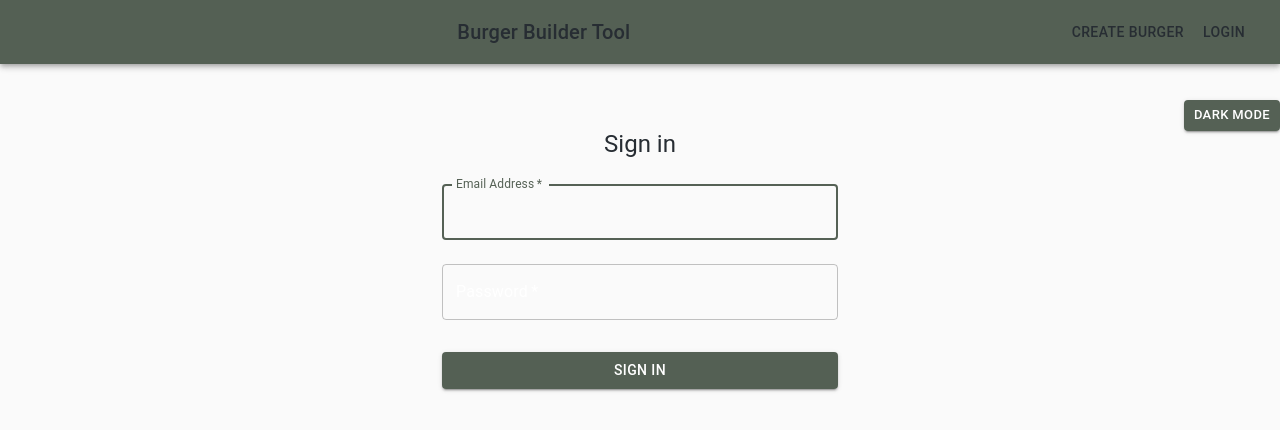
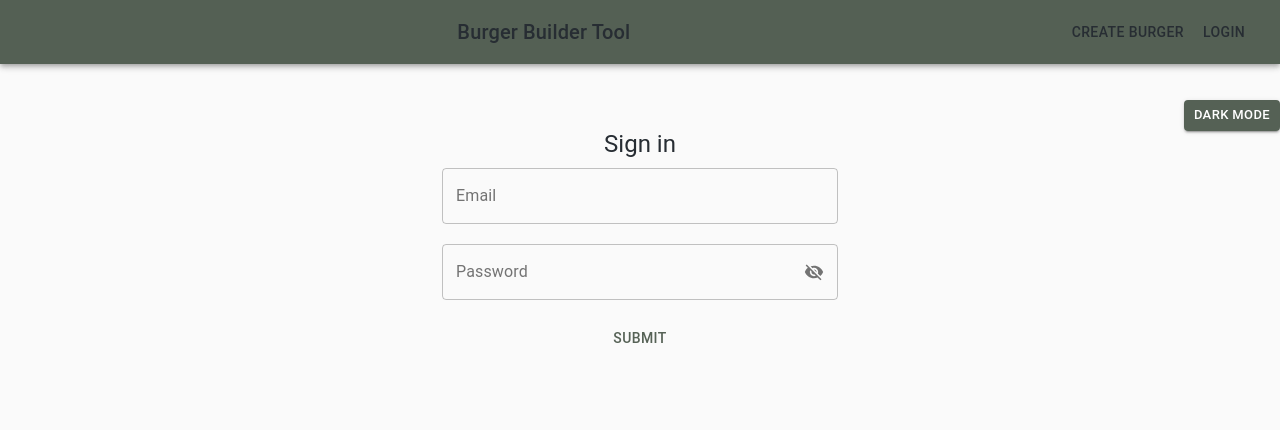
Before and after one commit to Riyad-Arafat/burger-builder, a React (Create React App) app: page /login in a window 1280 px wide. Shown: the top 430 px of the page. Built offline with nearby package versions, Linux system fonts and the light colour scheme.

Commit message:
Login & Checkout ValidationSchema

```diff
--- a/package.json
+++ b/package.json
@@ -4,9 +4,12 @@
   "private": true,
   "dependencies": {
     "@material-ui/core": "^4.11.0",
+    "@material-ui/icons": "^4.9.1",
     "@testing-library/jest-dom": "^5.11.5",
     "@testing-library/react": "^11.1.0",
     "@testing-library/user-event": "^12.1.10",
+    "@types/yup": "^0.29.9",
+    "formik": "^2.2.2",
     "react": "^17.0.1",
     "react-dom": "^17.0.1",
     "react-redux": "^7.2.2",
@@ -16,7 +19,8 @@
     "redux": "^4.0.5",
     "redux-thunk": "^2.3.0",
     "typescript": "^4.0.3",
-    "web-vitals": "^0.2.4"
+    "web-vitals": "^0.2.4",
+    "yup": "^0.29.3"
   },
   "scripts": {
     "start": "react-scripts start",
--- a/src/assets/Burger/Burger.container.css
+++ b/src/assets/Burger/Burger.container.css
@@ -20,6 +20,7 @@
 @media (max-width: 670px){
     .Builder-Conatiner{
         display: block;
+        height: 121vh;
     }
 
     .Contorls-Container{
--- /dev/null
+++ b/src/components/ui/Fields/TextField/index.tsx
@@ -0,0 +1,60 @@
+import React, { useEffect, useState } from 'react';
+import {
+  IconButton,
+  InputAdornment,
+  OutlinedInput,
+  OutlinedInputProps,
+  TextField,
+  TextFieldProps,
+} from '@material-ui/core';
+import { Field, FieldHookConfig, useField, useFormikContext } from 'formik';
+import { Visibility, VisibilityOff } from '@material-ui/icons';
+
+export const InputField = ({
+    label,
+    type,
+    ...props
+  }: TextFieldProps & FieldHookConfig<string>) => {
+    const [field, meta, helpers] = useField(props);
+    const { status } = useFormikContext();
+    const { error, touched } = meta;
+    const errorText = error || (status && status[props.name]) || null;
+    const hasError = !!error || !!(status && status[props.name]);
+    const [showPassword, setShowPassword] = useState(false);
+    const [isPassword, setIsPassword] = useState(false);
+
+    useEffect(() => {
+      setIsPassword(type === 'password');
+    }, []);
+
+    return (
+      <Field
+        as={TextField}
+        type={showPassword && isPassword ? 'text' : type}
+        InputProps={{
+          endAdornment: isPassword ? (
+            <InputAdornment position="end">
+              <IconButton
+                size="small"
+                onClick={() => setShowPassword(!showPassword)}
+                edge="end"
+              >
+                {showPassword ? (
+                  <Visibility fontSize="small" />
+                ) : (
+                  <VisibilityOff fontSize="small" />
+                )}
+              </IconButton>
+            </InputAdornment>
+          ) : null,
+        }}
+        helperText={errorText}
+        label={label}
+        fullWidth
+        style={{ marginBottom: 20 }}
+        variant="outlined"
+        error={hasError}
+        {...props}
+      />
+    );
+};
--- /dev/null
+++ b/src/components/ui/Fields/index.ts
@@ -0,0 +1 @@
+export *  from './TextField'
--- a/src/containers/Auth/AuthForm/AuthForm.tsx
+++ b/src/containers/Auth/AuthForm/AuthForm.tsx
@@ -1,18 +1,37 @@
 import React from 'react';
+import * as Yup from "yup";
 import Button from '@material-ui/core/Button';
-import TextField from '@material-ui/core/TextField';
+
 
 import { useStyles } from ".././Auth.Style";
 import { setAuth } from 'store/modules/auth/authActions';
 import { useSelector, useDispatch } from 'react-redux';
 import { RootState } from 'store/store';
+import { Form, Formik } from 'formik';
+import { InputField } from 'components/ui/Fields';
+
+
+
+interface LoginParams {
+  email: string;
+  password: string;
+}
+
+const LoginSchema = Yup.object().shape({
+  email: Yup.string().email("Invalid email").required("Email is required"),
+  password: Yup.string().required("Password is required"),
+});
+
 
 export const AuthForm = () => {
   const classes = useStyles();
   const auth = useSelector((state: RootState) => state.auth.authenticated);
   const dispatch = useDispatch();
 
-
+  const initialValues = {
+    email:"",
+    password: "",
+  }
 
   const onSubmit = () => {
     const token = localStorage.getItem("tkn");
@@ -23,39 +42,18 @@ export const AuthForm = () => {
   }
 
   return(
-      <div className={classes.form}>
-        <TextField
-          variant="outlined"
-          margin="normal"
-          required
-          fullWidth
-          id="email"
-          label="Email Address"
-          name="email"
-          autoComplete="email"
-          autoFocus
-        />
-        <TextField
-          variant="outlined"
-          margin="normal"
-          required
-          fullWidth
-          name="password"
-          label="Password"
-          type="password"
-          id="password"
-          autoComplete="current-password"
-        />
-
-        <Button
-          fullWidth
-          variant="contained"
-          color="primary"
-          className={classes.submit}
-          onClick={onSubmit}
-        >
-          Sign In
-        </Button>
-      </div>
+    <Formik<LoginParams>
+         initialValues={initialValues}
+          onSubmit={onSubmit}
+          validationSchema={LoginSchema}
+       >
+      {({ errors, touched, isSubmitting}) => (
+        <Form className={classes.form}>
+         <InputField name="email" label="Email" type="email" />
+         <InputField name="password" label="Password" type="password" />
+         <Button type="submit" color="primary">Submit</Button>
+        </Form>
+      )}
+    </Formik>
   )
 };
--- a/src/containers/Burger/BurgerBuilder.container.tsx
+++ b/src/containers/Burger/BurgerBuilder.container.tsx
@@ -8,7 +8,7 @@ import {createStyles, makeStyles, Theme} from '@material-ui/core';
 
 import { BuilderControls } from './BuilderControls/BuilderControls';
 import { Burger } from './Burger'
-import {DisabledInfo, Ingredients } from '../../types/commonInterface';
+import {DisabledInfo, Ingredients } from 'types/commonInterface';
 import {OrderSummary} from '../OrderSummary/OrderSummary'
 import { useSelector, useDispatch } from 'react-redux';
 import {RootState} from 'store/store'
--- /dev/null
+++ b/src/containers/Checkout/Checkout.container.tsx
@@ -0,0 +1,33 @@
+import React, {CSSProperties, Fragment} from 'react';
+import {createStyles, makeStyles, Theme} from '@material-ui/core';
+
+import {Ingredients} from 'types/commonInterface';
+import { CehckoutForm } from './CheckoutForm/Form';
+
+
+
+const useStyles = makeStyles((theme:Theme) =>
+    createStyles({
+        root: {
+            background: theme.palette.background.default,
+            color: theme.palette.text.primary,
+            height: "100vh",
+            marginBlockStart: '-21px',
+
+        },
+    })
+)
+
+export const CheckoutContainer = () => {
+    const classes = useStyles();
+
+    return(
+        <Fragment>
+            <div className={classes.root}>
+                <h1>Order Now</h1>
+                <CehckoutForm/>
+            </div>
+        </Fragment>
+
+    )
+}
--- /dev/null
+++ b/src/containers/Checkout/CheckoutForm/Form.tsx
@@ -0,0 +1,75 @@
+import React, { Fragment } from 'react';
+import * as Yup from "yup";
+import {
+    Formik,
+    Form,
+    FormikHelpers,
+} from 'formik';
+import { InputField } from 'components/ui/Fields';
+import { Button, createStyles, makeStyles, Theme } from '@material-ui/core';
+
+
+interface CehckoutParams {
+    firstName: string,
+    lastName: string,
+    email: string,
+}
+
+const CheckoutSchema = Yup.object().shape({
+    email: Yup.string().email("Invalid email").required("Email is required"),
+    firstName: Yup.string().min(4, "Too Short").required("First Name is required"),
+    lastName: Yup.string().min(4, "Too Short").required("Last Name is required"),
+
+});
+
+
+const useStyles = makeStyles((theme:Theme) =>
+    createStyles({
+        form: {
+
+            maxWidth: '500px',
+            margin: 'auto',
+            padding: '50px',
+        },
+    })
+)
+
+
+export const CehckoutForm = () => {
+
+    const classes = useStyles();
+    const initialValues = {
+        firstName: "",
+        lastName: "",
+        email:  "",
+    }
+
+    const onSubmit = async (
+        values: CehckoutParams,
+        helpers: FormikHelpers<CehckoutParams>,
+      ) => {
+        console.log(values)
+
+    };
+
+    return(
+        <Fragment>
+        <Formik<CehckoutParams>
+            initialValues={initialValues}
+            onSubmit={onSubmit}
+            validationSchema={CheckoutSchema}
+       >
+        {({ errors, touched, isSubmitting}) => (
+         <Form className={classes.form}>
+
+         <InputField name="firstName" label="First Name" type="text" />
+         <InputField name="lastName" label="Last Name" type="text" />
+
+         <InputField name="email" label="Email" type="email" />
+         <Button type="submit" color="primary">Submit</Button>
+        </Form>
+        )}
+       </Formik>
+        </Fragment>
+    )
+}
--- a/src/containers/OrderSummary/OrderSummary.tsx
+++ b/src/containers/OrderSummary/OrderSummary.tsx
@@ -1,5 +1,5 @@
 import React, {CSSProperties, Fragment} from 'react';
-import {Ingredients} from '../../types/commonInterface';
+import {Ingredients} from 'types/commonInterface';
 
 interface ModalProps{
     label: string,
--- a/src/index.tsx
+++ b/src/index.tsx
@@ -13,6 +13,7 @@ ReactDOM.render(
       <Router>
         <App />
       </Router>
+
     </Provider>
   </React.StrictMode>,
   document.getElementById('root')
--- a/src/routes/AppRoutes.tsx
+++ b/src/routes/AppRoutes.tsx
@@ -1,13 +1,14 @@
 import React from 'react';
 import { Route, Switch } from 'react-router-dom';
 import {PrivetRoutes} from '../guards/PrivetRoutes';
-import {BurgerBuilder} from '../containers/Burger/BurgerBuilder.container';
+import {BurgerBuilder} from 'containers/Burger/BurgerBuilder.container';
+import { CheckoutContainer } from 'containers/Checkout/Checkout.container'
 
 export const AppRoutes = () => {
   return (
     <Switch>
       <Route exact path="/" component={BurgerBuilder}/>
-      <PrivetRoutes path="/checkout" render={() => <h1>CheckOut</h1> }/>
+      <PrivetRoutes path="/checkout" component={CheckoutContainer}/>
 
       {/* <Route path=".*" component={NotFoundView} /> */}
     </Switch>
--- a/src/theme/theme.tsx
+++ b/src/theme/theme.tsx
@@ -15,7 +15,6 @@ const darkTheme: ThemeOptions = {
     },
     text:{
       primary: "#DDD333",
-      secondary: "#ff",
     },
     background: {
       paper: '#272D33',
@@ -31,7 +30,6 @@ const lightTheme: ThemeOptions = {
     },
     text:{
       primary: "#272D33",
-      secondary: "#fff"
     },
     background: {
       paper: '#071907ad',
```
Also changed, not shown: 1 other file (tests, documents, lock files or other folders).
